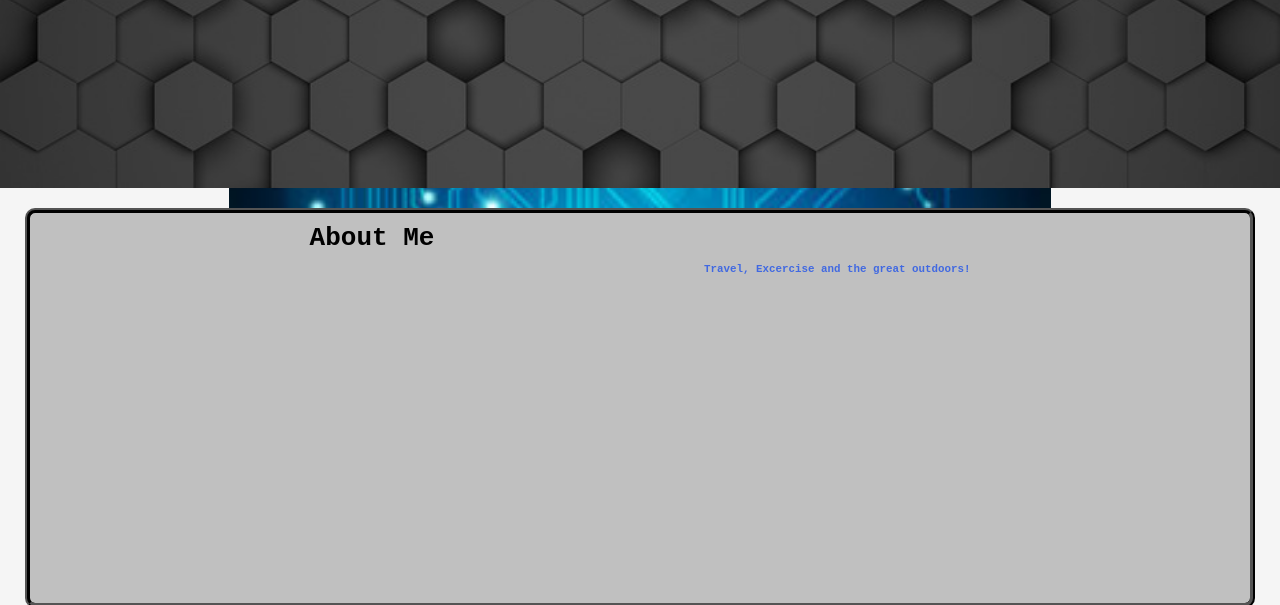
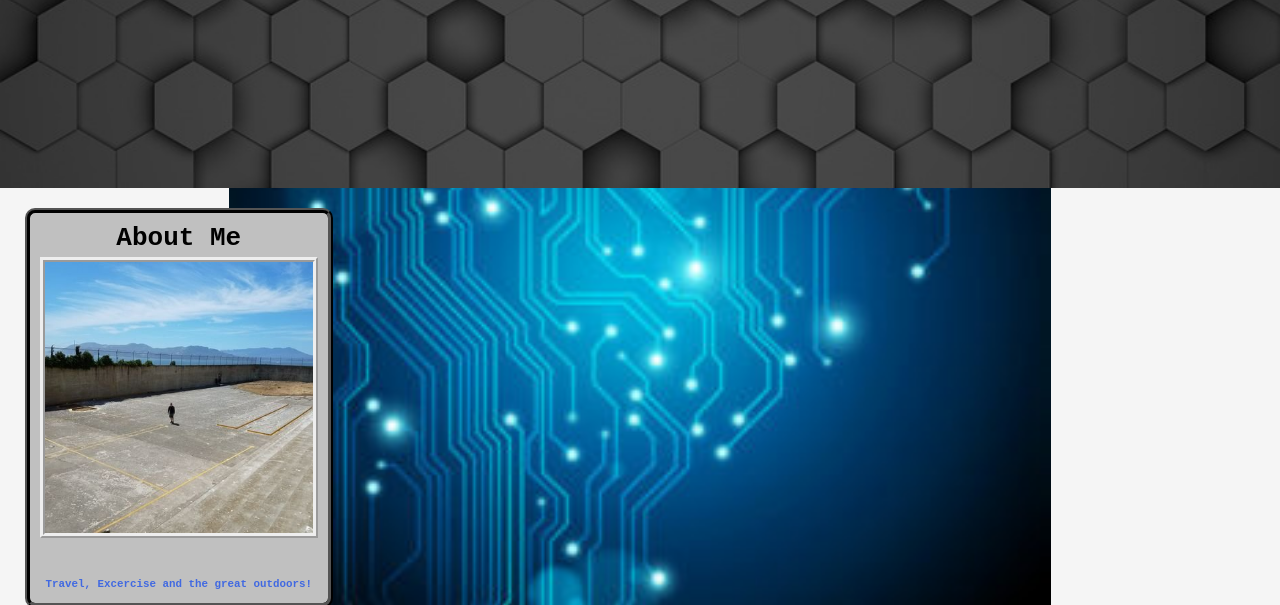
Before and after one commit to ShaneWilmes/ProffessionalPortfolio, a plain HTML site: page index.html in a window 1280 px wide. Shown: the part 117-722 px from the top of the page. Drawn offline with Linux system fonts and the light colour scheme.

Commit message:
more alterations

```diff
--- a/index.html
+++ b/index.html
@@ -50,23 +50,26 @@
     <main>
 
         <div class="features">
-            <section class="primarycard" id="aboutme">
+            <section class="card" id="aboutme">
                 <h4>About Me</h4>
-
+                <img src="assets/images/Alcatraz.jpg" alt="">
                 <p1>Travel, Excercise and the great outdoors!</p1>
             </section>
+
             <section class="card" id="timework">
                 <h2>Work</h2>
                 <img src="assets/images/workzone.jpg"
                     alt="work logo" />
                 <p>15 years of sales experience. Dev Newbie.</p>
             </section>
+
             <section class="card" id="contact-me">
                 <h2>Contact Me</h2>
                 <img src="assets/images/media.png"
                     alt="phone" />
                 <p>Phone: 913-219-3892 Email: shanewilmes@yahoo.com github.com/ShaneWilmes </p>
             </section>
+
             <section class="card" id="resume">
                 <h2>Resume</h2>
                 <img src="assets/images/resume.png"
--- a/style.css
+++ b/style.css
@@ -152,7 +152,7 @@ main {
     flex-wrap: wrap;
     margin-bottom: 100px;
     padding: 25px;
-    justify-content: space-evenly;
+    justify-content: flex-start;
 
 
 }
@@ -196,13 +196,15 @@ main {
 }
 
 img {
-    margin: 5px 0;
+    margin: 0px;
     width: calc(50% -15px);
 }
 
 
 .card img {
     width: 100%;
+    border-style: ridge;
+    border-width: 5px;
 }
 
 .card p {
```
